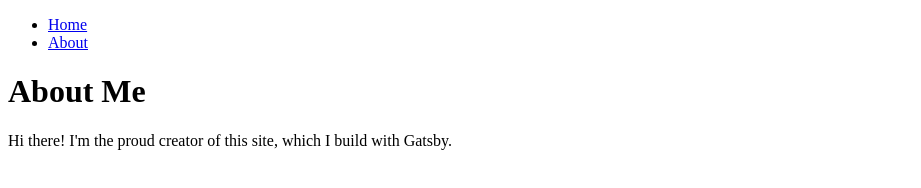
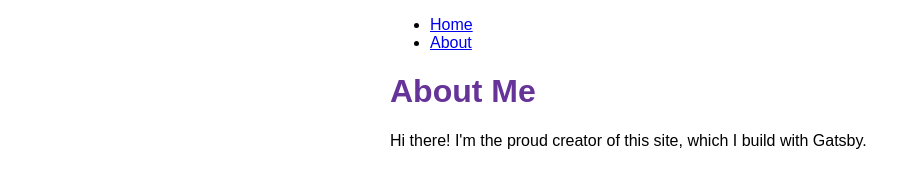
Before and after one commit to tracy-tucker/my-first-gatsby-site, a Gatsby site: page /about in a window 1280 px wide. Shown: the whole page, without its empty margins (0-921 px from the left). Built offline with nearby package versions, Linux system fonts and the light colour scheme; Gatsby itself is replaced by a stand-in of ours.

Commit message:
Adding styling to Home and About

```diff
--- a/components/Layout.js
+++ b/components/Layout.js
@@ -1,18 +1,25 @@
 import React from 'react'
 import { Link } from 'gatsby'
+import {
+    container,
+    heading,
+    navLinks,
+    navLinkItem,
+    navLinkText
+} from './layout.module.css'
 
 const Layout = ({pageTitle, children}) => {
     return (
-        <div>
+        <div className={container}>
             <title>{pageTitle}</title>
             <nav>
-                <ul>
-                    <li><Link to="/">Home</Link></li>
-                    <li><Link to="/about">About</Link></li>
+                <ul className={navLinks}>
+                    <li className={navLinkItem}><Link className={navLinkText} to="/">Home</Link></li>
+                    <li className={navLinkItem}><Link className={navLinkText} to="/about">About</Link></li>
                 </ul>
             </nav>
             <main>
-                <h1>{pageTitle}</h1>
+                <h1 className={heading}>{pageTitle}</h1>
                 {children}
             </main>
         </div>
--- /dev/null
+++ b/components/layout.module.css
@@ -0,0 +1,23 @@
+.container {
+    margin: auto;
+    max-width: 500px;
+    font-family: sans-serif;
+}
+
+.heading {
+    color: rebeccapurple;
+}
+
+.nav-links {
+    display: flex;
+    list-style: none;
+    padding-left: 0;
+}
+
+.nav-link-item {
+    padding-right: 2rem;
+}
+
+.nav-link-text {
+    color: black;
+}
```
Also changed, not shown: NOTES.md (+2 -0 lines).
